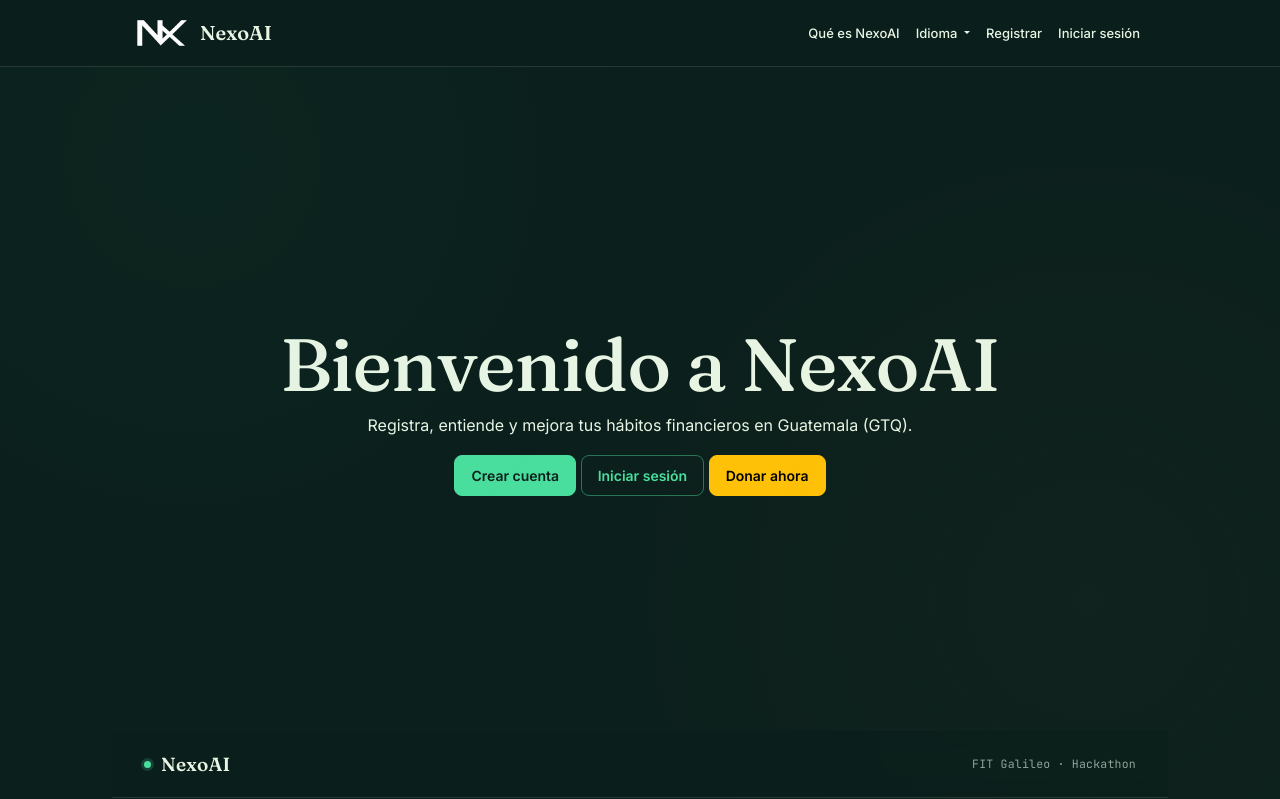
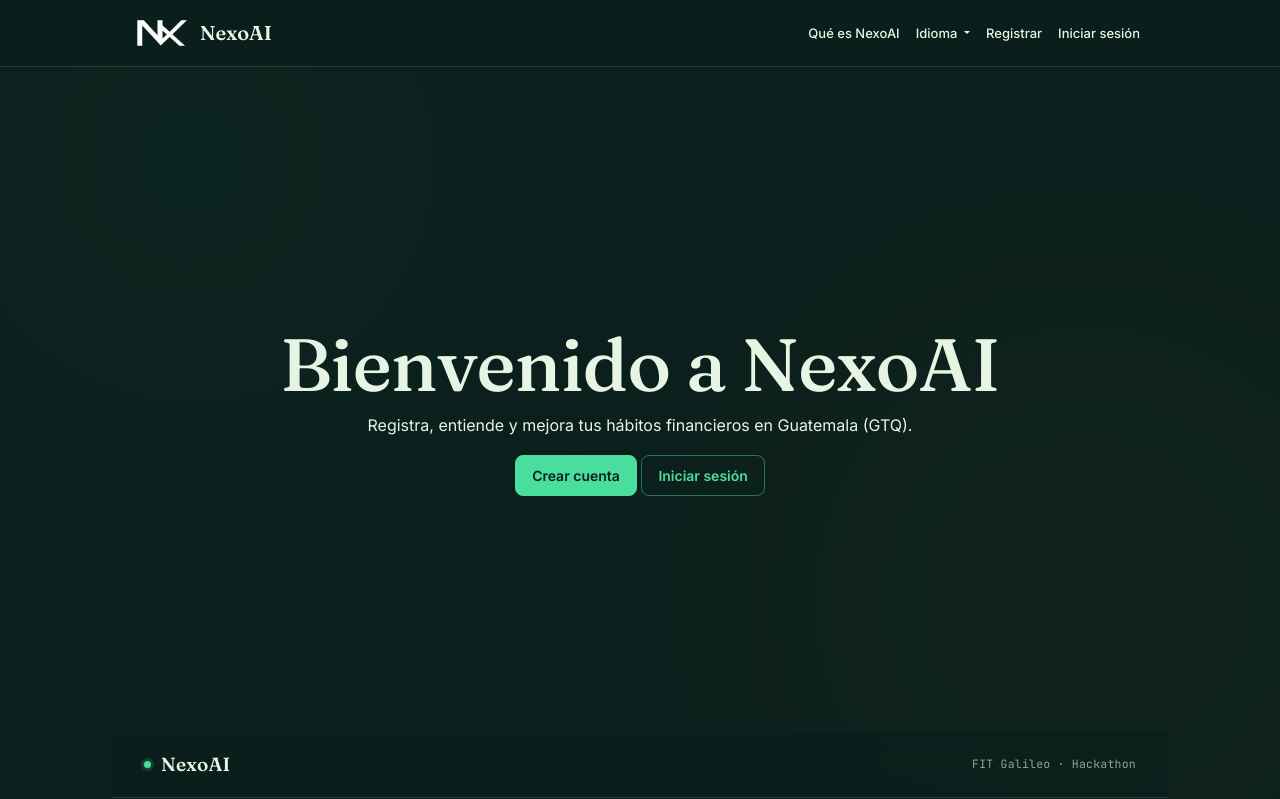
Before and after one commit to knowann1/Hackathon---FIT-Galileo, a Flask app: page / in a window 1280 px wide. Shown: the top 799 px of the page. Run offline with Flask 3, Linux system fonts and the light colour scheme; some libraries are stand-ins or nearby versions.

Commit message:
Remove 'Donar ahora' button from index.html

```diff
--- a/templates/index.html
+++ b/templates/index.html
@@ -7,7 +7,7 @@
     <div>
         <a href="/register" class="btn btn-primary">Crear cuenta</a>
         <a href="/login" class="btn btn-outline-primary">Iniciar sesión</a>
-          <a href="https://www.paypal.com/paypalme/cft830"  class="btn btn-warning">Donar ahora</a>
+
 
 
     </div>
```
